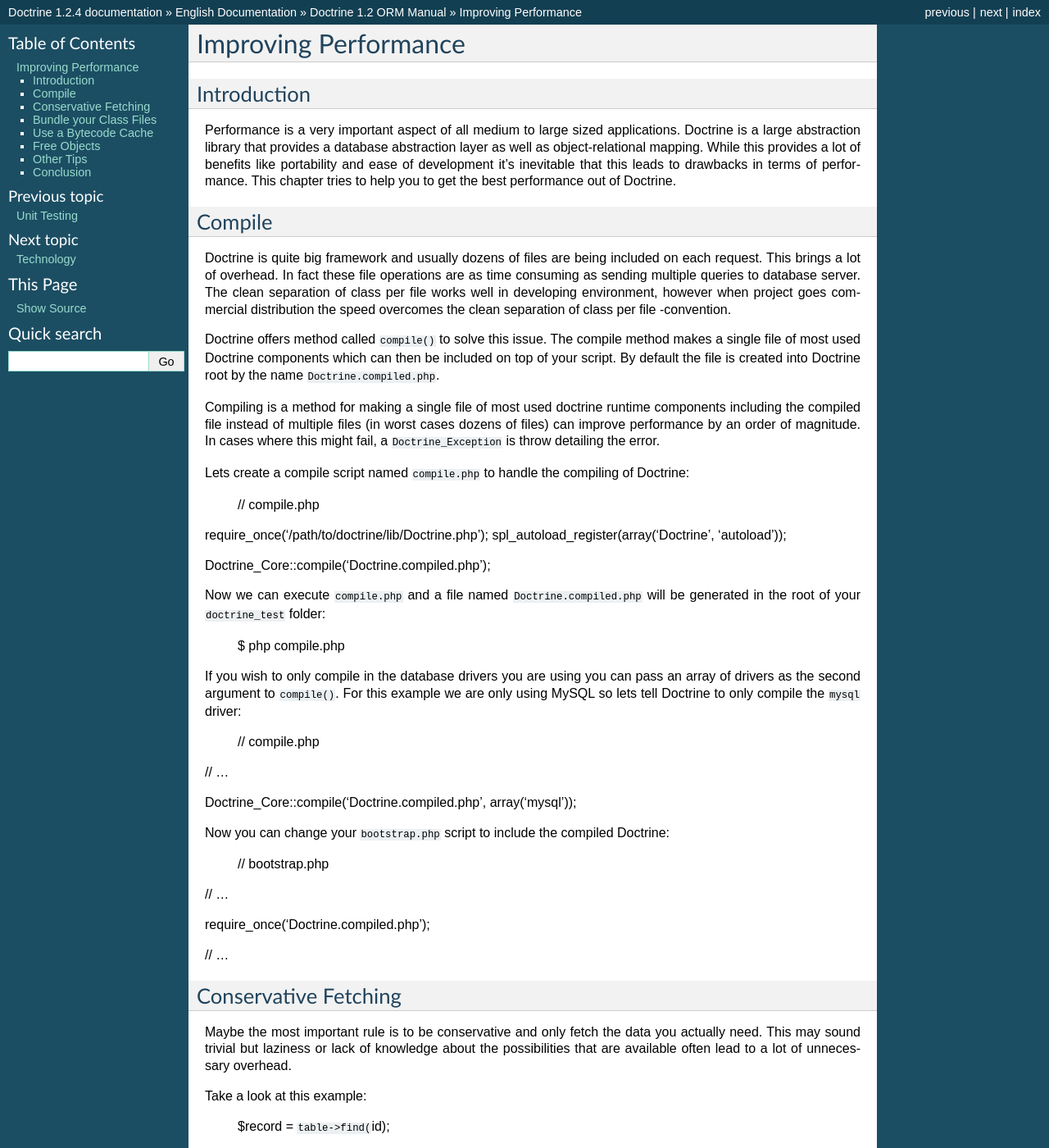
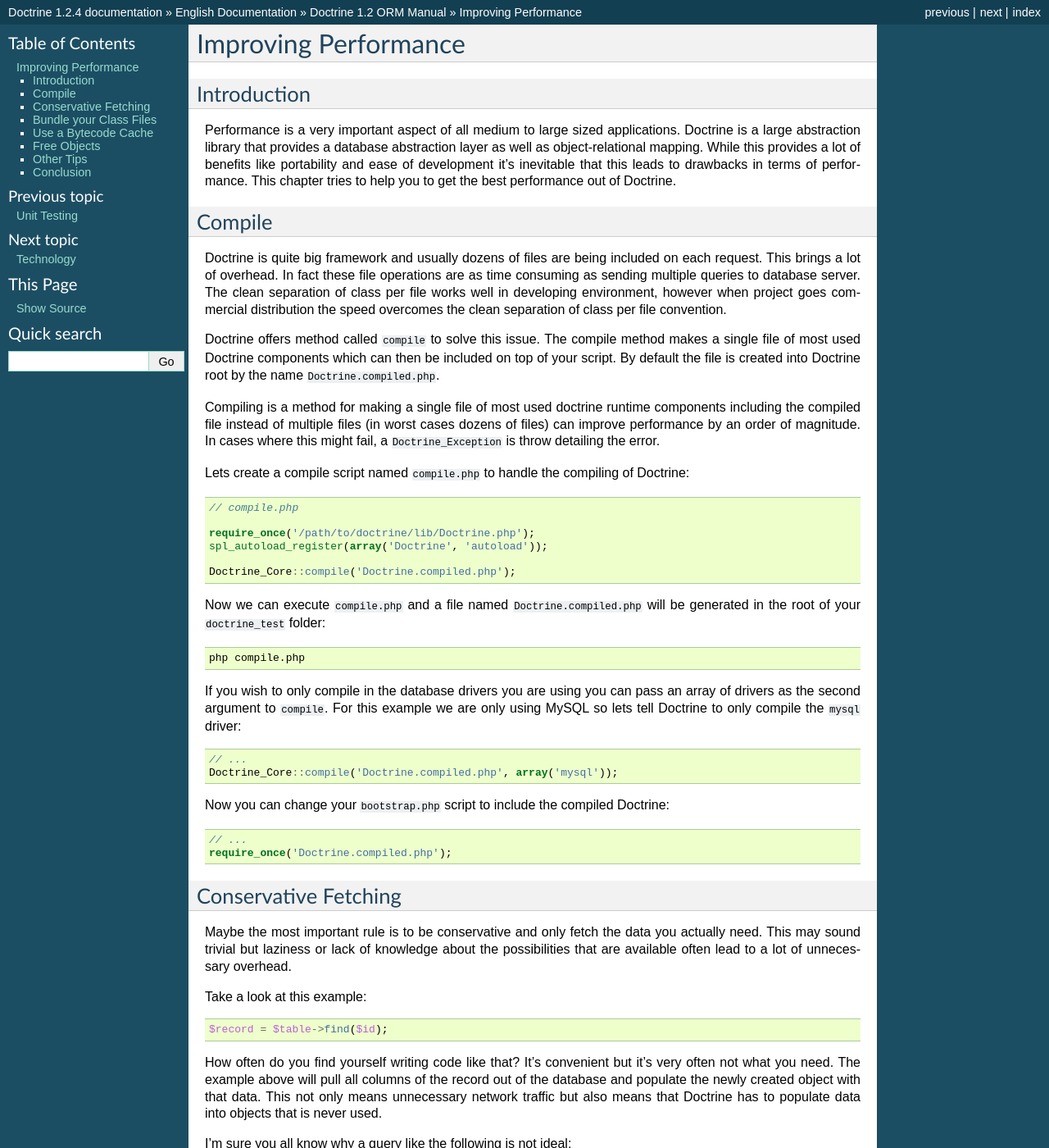
Before and after one commit to doctrine/doctrine1-documentation, a Sphinx documentation site: the page built from source/en/manual/improving-performance.rst, in a window 1280 px wide and 1400 px high. Shown: the whole window at 82% size. Built offline with Sphinx 7.4.7, drawn with Linux system fonts in a browser that asks for light colours; cross-references to code outside the pages are shown as plain code; some of the changed text lies outside the part shown.

Commit message:
Work on component overview and improving performance chapters

````diff
--- a/source/en/manual/improving-performance.rst
+++ b/source/en/manual/improving-performance.rst
@@ -7,307 +9,313 @@
 ============
 
 Performance is a very important aspect of all medium to large sized
-applications. Doctrine is a large abstraction library that provides a
-database abstraction layer as well as object-relational mapping. While
-this provides a lot of benefits like portability and ease of development
-it's inevitable that this leads to drawbacks in terms of performance.
-This chapter tries to help you to get the best performance out of
-Doctrine.
+applications. Doctrine is a large abstraction library that provides a database
+abstraction layer as well as object-relational mapping. While this provides a
+lot of benefits like portability and ease of development it's inevitable that
+this leads to drawbacks in terms of performance.  This chapter tries to help
+you to get the best performance out of Doctrine.
 
 =======
 Compile
 =======
 
-Doctrine is quite big framework and usually dozens of files are being
-included on each request. This brings a lot of overhead. In fact these
-file operations are as time consuming as sending multiple queries to
-database server. The clean separation of class per file works well in
-developing environment, however when project goes commercial
-distribution the speed overcomes the clean separation of class per file
--convention.
+Doctrine is quite big framework and usually dozens of files are being included
+on each request. This brings a lot of overhead. In fact these file operations
+are as time consuming as sending multiple queries to database server. The clean
+separation of class per file works well in developing environment, however when
+project goes commercial distribution the speed overcomes the clean separation
+of class per file convention.
 
-Doctrine offers method called ``compile()`` to solve this issue. The
-compile method makes a single file of most used Doctrine components
-which can then be included on top of your script. By default the file is
-created into Doctrine root by the name ``Doctrine.compiled.php``.
+Doctrine offers method called :php:meth:`compile` to solve this issue. The
+compile method makes a single file of most used Doctrine components which can
+then be included on top of your script. By default the file is created into
+Doctrine root by the name :file:`Doctrine.compiled.php`.
 
-Compiling is a method for making a single file of most used doctrine
-runtime components including the compiled file instead of multiple files
-(in worst cases dozens of files) can improve performance by an order of
-magnitude. In cases where this might fail, a ``Doctrine_Exception`` is
-throw detailing the error.
+Compiling is a method for making a single file of most used doctrine runtime
+components including the compiled file instead of multiple files (in worst
+cases dozens of files) can improve performance by an order of magnitude. In
+cases where this might fail, a :php:exc:`Doctrine_Exception` is throw detailing the
+error.
 
-Lets create a compile script named ``compile.php`` to handle the
-compiling of Doctrine:
+Lets create a compile script named :file:`compile.php` to handle the
+compiling of Doctrine::
 
- // compile.php
+    // compile.php
 
-require\_once('/path/to/doctrine/lib/Doctrine.php');
-spl\_autoload\_register(array('Doctrine', 'autoload'));
+    require_once('/path/to/doctrine/lib/Doctrine.php');
+    spl_autoload_register(array('Doctrine', 'autoload'));
 
-Doctrine\_Core::compile('Doctrine.compiled.php');
+    Doctrine_Core::compile('Doctrine.compiled.php');
 
-Now we can execute ``compile.php`` and a file named
-``Doctrine.compiled.php`` will be generated in the root of your
+Now we can execute :file:`compile.php` and a file named
+:file:`Doctrine.compiled.php` will be generated in the root of your
 ``doctrine_test`` folder:
 
- $ php compile.php
+.. code-block:: sh
+
+    php compile.php
 
 If you wish to only compile in the database drivers you are using you
-can pass an array of drivers as the second argument to ``compile()``.
+can pass an array of drivers as the second argument to :php:meth:`compile`.
 For this example we are only using MySQL so lets tell Doctrine to only
-compile the ``mysql`` driver:
+compile the ``mysql`` driver::
 
- // compile.php
+    // ...
+    Doctrine_Core::compile('Doctrine.compiled.php', array('mysql'));
 
-// ...
+Now you can change your :file:`bootstrap.php` script to include the compiled
+Doctrine::
 
-Doctrine\_Core::compile('Doctrine.compiled.php', array('mysql'));
-
-Now you can change your ``bootstrap.php`` script to include the compiled
-Doctrine:
-
- // bootstrap.php
-
-// ...
-
-require\_once('Doctrine.compiled.php');
-
-// ...
+    // ...
+    require_once('Doctrine.compiled.php');
 
 =====================
 Conservative Fetching
 =====================
 
-Maybe the most important rule is to be conservative and only fetch the
-data you actually need. This may sound trivial but laziness or lack of
-knowledge about the possibilities that are available often lead to a lot
-of unnecessary overhead.
+Maybe the most important rule is to be conservative and only fetch the data you
+actually need. This may sound trivial but laziness or lack of knowledge about
+the possibilities that are available often lead to a lot of unnecessary
+overhead.
 
-Take a look at this example:
+Take a look at this example::
 
- $record = :code:`table->find(`\ id);
+    $record = $table->find($id);
 
-How often do you find yourself writing code like that? It's convenient
-but it's very often not what you need. The example above will pull all
-columns of the record out of the database and populate the newly created
-object with that data. This not only means unnecessary network traffic
-but also means that Doctrine has to populate data into objects that is
-never used.
+How often do you find yourself writing code like that? It's convenient but it's
+very often not what you need. The example above will pull all columns of the
+record out of the database and populate the newly created object with that
+data. This not only means unnecessary network traffic but also means that
+Doctrine has to populate data into objects that is never used.
 
 I'm sure you all know why a query like the following is not ideal:
 
- SELECT \* FROM my\_table
+.. code-block:: sql
 
-The above is bad in any application and this is also true when using
-Doctrine. In fact it's even worse when using Doctrine because populating
-objects with data that is not needed is a waste of time.
+    SELECT * FROM my_table
 
-Another important rule that belongs in this category is: **Only fetch
-objects when you really need them**. Doctrine has the ability to fetch
-"array graphs" instead of object graphs. At first glance this may sound
-strange because why use an object-relational mapper in the first place
-then? Take a second to think about it. PHP is by nature a precedural
-language that has been enhanced with a lot of features for decent OOP.
-Arrays are still the most efficient data structures you can use in PHP.
-Objects have the most value when they're used to accomplish complex
-business logic. It's a waste of resources when data gets wrapped in
-costly object structures when you have no benefit of that. Take a look
-at the following code that fetches all comments with some related data
-for an article, passing them to the view for display afterwards:
+The above is bad in any application and this is also true when using Doctrine.
+In fact it's even worse when using Doctrine because populating objects with
+data that is not needed is a waste of time.
 
- $q = Doctrine\_Query::create() ->select('b.title, b.author,
-b.created\_at') ->addSelect('COUNT(t.id) as num\_comments')
-->from('BlogPost b') ->leftJoin('b.Comments c') ->where('b.id = ?')
-->orderBy('b.created\_at DESC');
+Another important rule that belongs in this category is: **Only fetch objects
+when you really need them**. Doctrine has the ability to fetch "array graphs"
+instead of object graphs. At first glance this may sound strange because why
+use an object-relational mapper in the first place then? Take a second to think
+about it. PHP is by nature a precedural language that has been enhanced with a
+lot of features for decent OOP.  Arrays are still the most efficient data
+structures you can use in PHP.  Objects have the most value when they're used
+to accomplish complex business logic. It's a waste of resources when data gets
+wrapped in costly object structures when you have no benefit of that. Take a
+look at the following code that fetches all comments with some related data for
+an article, passing them to the view for display afterwards::
 
-$blogPosts = $q->execute(array(1));
+    $q = Doctrine_Query::create()
+            ->select('b.title, b.author, b.created_at')
+            ->addSelect('COUNT(t.id) as num_comments')
+            ->from('BlogPost b')
+            ->leftJoin('b.Comments c')
+            ->where('b.id = ?')
+            ->orderBy('b.created_at DESC');
+
+    $blogPosts = $q->execute(array(1));
 
 Now imagine you have a view or template that renders the most recent
 blog posts:
 
-.. raw:: html
+.. code-block:: html+php
 
-   <li>
+    <?php foreach ($blogPosts as $blogPost): ?>
+      <li>
+        <strong>
+          <?php echo $blogPost['title'] ?>
+        </strong>
 
+        - Posted on <?php echo $blogPost['created_at'] ?>
+        by <?php echo $blogPost['author'] ?>.
 
--  Posted on by .
-
-    ()
-
-   .. raw:: html
-
+        <small>
+          (<?php echo $blogPost['num_comments'] ?>)
+        </small>
       </li>
+    <?php endforeach; ?>
 
 Can you think of any benefit of having objects in the view instead of
 arrays? You're not going to execute business logic in the view, are you?
-One parameter can save you a lot of unnecessary processing:
+One parameter can save you a lot of unnecessary processing::
 
- // ...
+    $blogPosts = $q->execute(array(1), Doctrine_Core::HYDRATE_ARRAY);
 
-$blogPosts = $q->execute(array(1), Doctrine\_Core::HYDRATE\_ARRAY);
+If you prefer you can also use the :php:meth:`setHydrationMethod` method::
 
-If you prefer you can also use the ``setHydrationMethod()`` method:
-
- // ...
-
-$q->setHydrationMode(Doctrine\_Core::HYDRATE\_ARRAY);
-
-$blogPosts = $q->execute(array(1));
+    $q->setHydrationMode(Doctrine_Core::HYDRATE_ARRAY);
+    $blogPosts = $q->execute(array(1));
 
 The above code will hydrate the data into arrays instead of objects
 which is much less expensive.
 
 .. note::
 
-    One great thing about array hydration is that if you use
-    the ``ArrayAccess`` on your objects you can easily switch your
-    queries to use array hydration and your code will work exactly the
-    same. For example the above code we wrote to render the list of the
-    most recent blog posts would work when we switch the query behind it
-    to array hydration.
+    One great thing about array hydration is that if you use the
+    ``ArrayAccess`` on your objects you can easily switch your queries to use
+    array hydration and your code will work exactly the same. For example the
+    above code we wrote to render the list of the most recent blog posts would
+    work when we switch the query behind it to array hydration.
 
-Sometimes, you may want the direct output from PDO instead of an object
-or an array. To do this, set the hydration mode to
-``Doctrine\_Core::HYDRATE_NONE``. Here's an example:
+Sometimes, you may want the direct output from PDO instead of an object or an
+array. To do this, set the hydration mode to
+:php:const:`Doctrine_Core::HYDRATE_NONE`. Here's an example::
 
- $q = Doctrine\_Query::create() ->select('SUM(d.amount)')
-->from('Donation d');
+    $q = Doctrine_Query::create()
+            ->select('SUM(d.amount)')
+            ->from('Donation d');
 
-$results = $q->execute(array(), Doctrine\_Core::HYDRATE\_NONE);
+    $results = $q->execute(array(), Doctrine_Core::HYDRATE_NONE);
 
 You will need to print the results and find the value in the array
-depending on your DQL query:
+depending on your DQL query::
 
- print\_r($results);
+    print_r($results);
 
-In this example the result would be accessible with the following code:
+In this example the result would be accessible with the following code::
 
- $total = $results[0][1];
+    $total = $results[0][1];
 
 .. tip::
 
-    There are two important differences between
-    ``HYDRATE\_ARRAY`` and ``HYDRATE_NONE`` which you should consider
-    before choosing which to use. ``HYDRATE_NONE`` is the fastest but
-    the result is an array with numeric keys and so results would be
-    referenced as ``:code:`result[0][0]`` instead of ```\ result[0]['my_field']``
-    with ``HYDRATE_ARRAY``. Best practice would to use
-    ``HYDRATE_NONE`` when retrieving large record sets or when doing
-    many similar queries. Otherwise, ``HYDRATE_ARRAY`` is more
-    comfortable and should be preferred.
+    There are two important differences between ``HYDRATE_ARRAY`` and
+    ``HYDRATE_NONE`` which you should consider before choosing which to use.
+    ``HYDRATE_NONE`` is the fastest but the result is an array with numeric
+    keys and so results would be referenced as ``$result[0][0]`` instead of
+    ``$result[0]['my_field']`` with ``HYDRATE_ARRAY``. Best practice would to
+    use ``HYDRATE_NONE`` when retrieving large record sets or when doing many
+    similar queries. Otherwise, ``HYDRATE_ARRAY`` is more comfortable and
+    should be preferred.
 
 =======================
 Bundle your Class Files
 =======================
 
-When using Doctrine or any other large OO library or framework the
-number of files that need to be included on a regular HTTP request rises
-significantly. 50-100 includes per request are not uncommon. This has a
-significant performance impact because it results in a lot of disk
-operations. While this is generally no issue in a dev environment, it's
-not suited for production. The recommended way to handle this problem is
-to bundle the most-used classes of your libraries into a single file for
-production, stripping out any unnecessary whitespaces, linebreaks and
-comments. This way you get a significant performance improvement even
-without a bytecode cache (see next section). The best way to create such
-a bundle is probably as part of an automated build process i.e. with
-Phing.
+When using Doctrine or any other large OO library or framework the number of
+files that need to be included on a regular HTTP request rises significantly.
+50-100 includes per request are not uncommon. This has a significant
+performance impact because it results in a lot of disk operations. While this
+is generally no issue in a dev environment, it's not suited for production. The
+recommended way to handle this problem is to bundle the most-used classes of
+your libraries into a single file for production, stripping out any unnecessary
+whitespaces, linebreaks and comments. This way you get a significant
+performance improvement even without a bytecode cache (see next section). The
+best way to create such a bundle is probably as part of an automated build
+process i.e. with Phing.
 
 ====================
 Use a Bytecode Cache
 ====================
 
-A bytecode cache like APC will cache the bytecode that is generated by
-php prior to executing it. That means that the parsing of a file and the
-creation of the bytecode happens only once and not on every request.
-This is especially useful when using large libraries and/or frameworks.
-Together with file bundling for production this should give you a
-significant performance improvement. To get the most out of a bytecode
-cache you should contact the manual pages since most of these caches
-have a lot of configuration options which you can tweak to optimize the
-cache to your needs.
+A bytecode cache like APC will cache the bytecode that is generated by php
+prior to executing it. That means that the parsing of a file and the creation
+of the bytecode happens only once and not on every request.  This is especially
+useful when using large libraries and/or frameworks.  Together with file
+bundling for production this should give you a significant performance
+improvement. To get the most out of a bytecode cache you should contact the
+manual pages since most of these caches have a lot of configuration options
+which you can tweak to optimize the cache to your needs.
 
 ============
 Free Objects
 ============
 
-As of version 5.2.5, PHP is not able to garbage collect object graphs
-that have circular references, e.g. Parent has a reference to Child
-which has a reference to Parent. Since many doctrine model objects have
-such relations, PHP will not free their memory even when the objects go
-out of scope.
+As of version 5.2.5, PHP is not able to garbage collect object graphs that have
+circular references, e.g. Parent has a reference to Child which has a reference
+to Parent. Since many doctrine model objects have such relations, PHP will not
+free their memory even when the objects go out of scope.
 
-For most PHP applications, this problem is of little consequence, since
-PHP scripts tend to be short-lived. Longer-lived scripts, e.g. bulk data
-importers and exporters, can run out of memory unless you manually break
-the circular reference chains. Doctrine provides a ``free()`` function
-on ``Doctrine\_Record``, ``Doctrine_Collection``, and
-``Doctrine_Query`` which eliminates the circular references on those
+For most PHP applications, this problem is of little consequence, since PHP
+scripts tend to be short-lived. Longer-lived scripts, e.g. bulk data importers
+and exporters, can run out of memory unless you manually break the circular
+reference chains. Doctrine provides a :php:meth:`free` function on
+:php:class:`Doctrine_Record`, :php:class:`Doctrine_Collection`, and
+:php:class:`Doctrine_Query` which eliminates the circular references on those
 objects, freeing them up for garbage collection. Usage might look like:
 
-Free objects when mass inserting records:
+Free objects when mass inserting records::
 
- for ($i = 0; $i < 1000; $i++) { $object = createBigObject();
-$object->save(); $object->free(true); }
+    for ($i = 0; $i < 1000; $i++) {
+        $object = createBigObject();
+        $object->save();
+        $object->free(true);
+    }
 
-You can also free query objects in the same way:
+You can also free query objects in the same way::
 
- for ($i = 0; $i < 1000; $i++) { $q = Doctrine\_Query::create()
-->from('User u');
+    for ($i = 0; $i < 1000; $i++) {
+        $q = Doctrine_Query::create()
+                ->from('User u');
 
-$results = $q->fetchArray(); $q->free(); }
+        $results = $q->fetchArray();
+        $q->free();
+    }
 
 Or even better if you can reuse the same query object for each query in
-the loop that would be ideal:
+the loop that would be ideal::
 
- $q = Doctrine\_Query::create() ->from('User u');
+    $q = Doctrine_Query::create()
+            ->from('User u');
 
-for ($i = 0; $i < 1000; $i++) { $results = $q->fetchArray(); $q->free();
-}
+    for ($i = 0; $i < 1000; $i++) {
+        $results = $q->fetchArray();
+        $q->free();
+    }
 
 ==========
 Other Tips
 ==========
 
-**Helping the DQL parser**
+* Helping the DQL parser
 
-There are two possible ways when it comes to using DQL. The first one is
-writing the plain DQL queries and passing them to
-``Doctrine_Connection::query($dql)``. The second one is to use a
-``Doctrine_Query`` object and its fluent interface. The latter should
-be preferred for all but very simple queries. The reason is that using
-the ``Doctrine_Query`` object and it's methods makes the life of the
-DQL parser a little bit easier. It reduces the amount of query parsing
-that needs to be done and is therefore faster.
+    There are two possible ways when it comes to using DQL. The first one is
+    writing the plain DQL queries and passing them to
+    ``Doctrine_Connection::query($dql)``. The second one is to use a
+    :php:class:`Doctrine_Query` object and its fluent interface. The latter should
+    be preferred for all but very simple queries. The reason is that using the
+    :php:class:`Doctrine_Query` object and it's methods makes the life of the DQL
+    parser a little bit easier. It reduces the amount of query parsing that needs
+    to be done and is therefore faster.
 
-**Efficient relation handling**
+* Efficient relation handling
 
-When you want to add a relation between two components you should
-**NOT** do something like the following:
+    When you want to add a relation between two components you should not do something like the following:
 
-    **NOTE** The following example assumes a many-many between ``Role``
-    and ``User``.
+    .. note::
 
- $role = new Role(); $role->name = 'New Role Name';
+        The following example assumes a many-many between ``Role``
+        and ``User``.
 
-$user->Roles[] = $newRole;
+    ::
 
-    **CAUTION** The above code will load all roles of the user from the
-    database if they're not yet loaded! Just to add one new link!
+        $role = new Role();
+        $role->name = 'New Role Name';
 
-The following is the recommended way instead:
+        $user->Roles[] = $newRole;
 
- $userRole = new UserRole(); $userRole->role\_id = $role\_id;
-$userRole->user\_id = $user\_id; $userRole->save();
+    .. caution::
+
+        The above code will load all roles of the user from the
+        database if they're not yet loaded! Just to add one new link!
+
+    The following is the recommended way instead::
+
+    $userRole = new UserRole();
+    $userRole->role_id = $role_id;
+    $userRole->user_id = $user_id;
+    $userRole->save();
 
 ==========
 Conclusion
 ==========
 
-Lots of methods exist for improving performance in Doctrine. It is
-highly recommended that you consider some of the methods described
-above.
+Lots of methods exist for improving performance in Doctrine. It is highly
+recommended that you consider some of the methods described above.
 
-Now lets move on to learn about some of the [doc technology technology]
+Now lets move on to learn about some of the :doc:`technology <technology>`
 used in Doctrine.
````
Also changed, not shown: other parts of source/en/manual/improving-performance.rst (+2 -0 lines), source/en/manual/component-overview.rst (+177 -162 lines).
